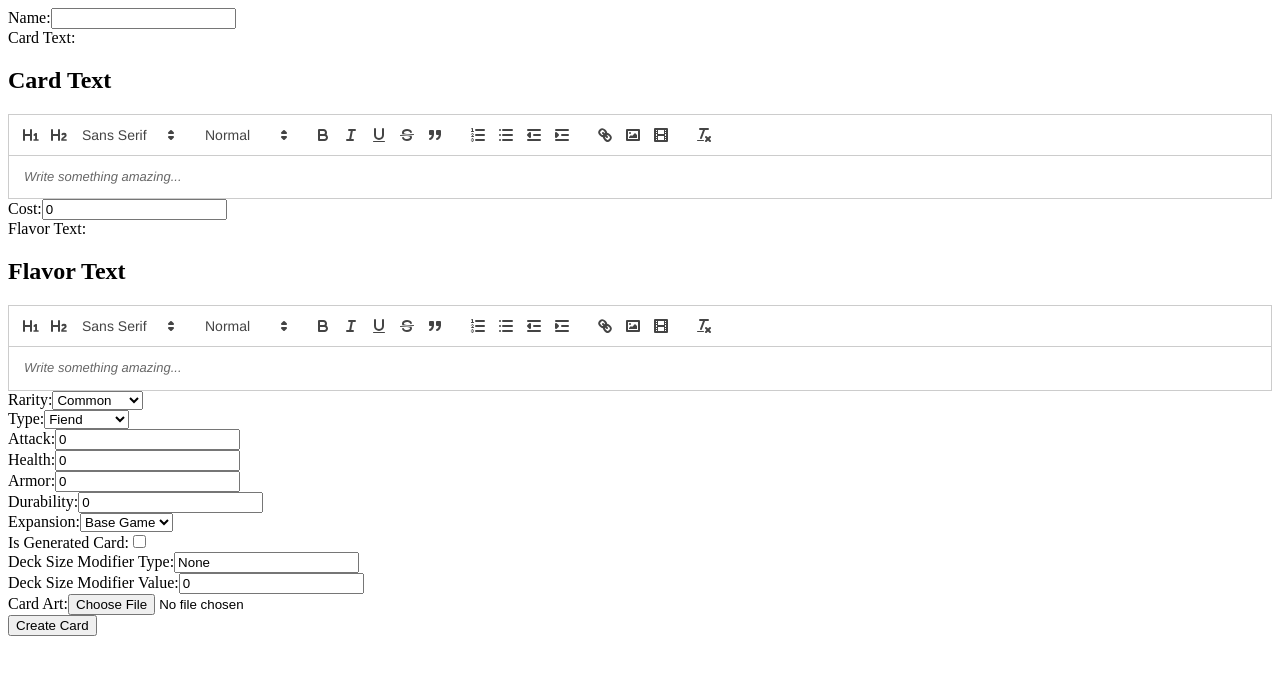
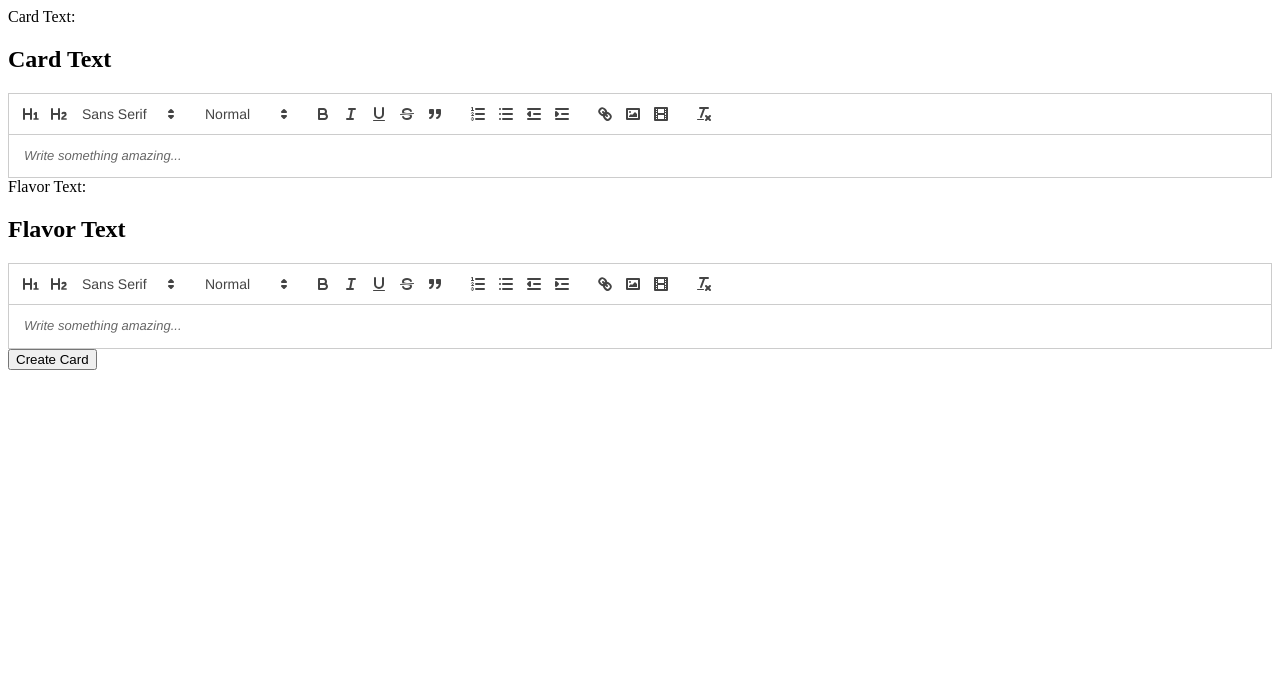
Before and after one commit to MS-Izoku/rathama-manager-ui, a Gatsby site: page /Cards/Creator in a window 1280 px wide. Built offline with nearby package versions, Linux system fonts and the light colour scheme; Gatsby itself is replaced by a stand-in of ours.

Commit message:
adding changes

```diff
--- a/src/components/CardCreatorForm.js
+++ b/src/components/CardCreatorForm.js
@@ -1,11 +1,9 @@
-import React, {useState} from 'react'
+import React, { useState } from 'react';
 import TextEditor from './TextEditor';
 
-const CardCreatorForm = props => {
-
-    // Define state for each attribute in the form
-    const [name, setName] = useState(props.name ? props.name : "");
-    const [cardText, setCardText] = useState(props.cardText ? props.cardText : "");
+const CardCreatorForm = (props) => {
+  const [name, setName] = useState(props.name ? props.name : '');
+  const [cardText, setCardText] = useState(props.cardText ? props.cardText : '');
   const [cost, setCost] = useState(0);
   const [flavorText, setFlavorText] = useState('');
   const [rarity, setRarity] = useState('');
@@ -19,129 +17,52 @@ const CardCreatorForm = props => {
   const [deckSizeModifierType, setDeckSizeModifierType] = useState('None'); // Default value as per your schema
   const [deckSizeModifierValue, setDeckSizeModifierValue] = useState(0);
   const [cardArt, setCardArt] = useState(null); // For handling image upload
-
-    const [expansions, setExpansions] = useState([{id: 0, name: "Base Game"}])
-
+  const [expansions, setExpansions] = useState([{ id: 0, name: 'Base Game' }]);
 
   const getExpansions = async (e) => {
-        expansions = [{id: 0, name: "Base Game"}]
-        setExpansions(expansions)
-    }
+    // Assuming expansions come from an API or other source
+    const newExpansions = [{ id: 0, name: 'Base Game' }];
+    setExpansions(newExpansions);
+  };
 
   const ExpansionDropdown = () => {
-        const optionElement = (expansionData) => <option value={expansionData.id}>{expansionData.name}</option>
+    return (
+      <select onChange={() => {}}>
+        {expansions.map((expansion) => (
+          <option key={expansion.id} value={expansion.id}>
+            {expansion.name}
+          </option>
+        ))}
+      </select>
+    );
+  };
 
-        return <select onChange={()=>{}}>{ expansions.map(expansion => <option value={expansion.id}>{expansion.name}</option>) }</select>
-    }
-
-
-    return <form onSubmit={props.onSubmit}>
-    <div>
-        <label>Name:</label>
-        <input type="text" value={name} onChange={(e) => setName(e.target.value)} />
-    </div>
-
+  return (
+    <form onSubmit={props.onSubmit}>
+      {/* Other form fields */}
       <div>
         <label>Card Text:</label>
-        <TextEditor title="Card Text"></TextEditor>
-    </div>
-
-    <div>
-        <label>Cost:</label>
-        <input type="number" value={cost} onChange={(e) => setCost(Number(e.target.value))} />
+        <TextEditor
+          title="Card Text"
+          onChange={(content) => setCardText(content)} // Update cardText when the content changes
+          content={cardText} // Set the initial content
+        />
       </div>
 
       <div>
         <label>Flavor Text:</label>
-        {/* <textarea value={flavorText} onChange={(e) => setFlavorText(e.target.value)} /> */}
-        <TextEditor title="Flavor Text"></TextEditor>
-    </div>
-
-    <div>
-        <label>Rarity:</label>
-        <select>
-            <option value="Common">Common</option>
-            <option value="Uncommon">Uncommon</option>
-            <option value="Rare">Rare</option>
-            <option value="Epic">Epic</option>
-            <option value="Legendary">Legendary</option>
-            <option value="Artifact">Artifact</option>
-        </select>
-    </div>
-
-    <div>
-        <label>Type:</label>
-        {/* <input type="text" value={type} onChange={(e) => setType(e.target.value)} /> */}
-        <select>
-            <option value="FiendCard">Fiend</option>
-            <option value="SpellCard">Spell</option>
-            <option value="TrapCard">Trap</option>
-            <option value="MonumentCard">Monument</option>
-            <option value="HeroCard">Hero</option>
-            <option value="WeaponCard">Weapon</option>
-        </select>
-    </div>
-
-    <div>
-        <label>Attack:</label>
-        <input type="number" value={attack} onChange={(e) => setAttack(Number(e.target.value))} />
-    </div>
-
-    <div>
-        <label>Health:</label>
-        <input type="number" value={health} onChange={(e) => setHealth(Number(e.target.value))} />
-    </div>
-
-    <div>
-        <label>Armor:</label>
-        <input type="number" value={armor} onChange={(e) => setArmor(Number(e.target.value))} />
-    </div>
-
-    <div>
-        <label>Durability:</label>
-        <input type="number" value={durability} onChange={(e) => setDurability(Number(e.target.value))} />
-    </div>
-
-    <div>
-        <label>Expansion:</label>
-        <ExpansionDropdown/>
-    </div>
-
-    <div>
-        <label>Is Generated Card:</label>
-        <input
-            type="checkbox"
-            checked={isGeneratedCard}
-            onChange={(e) => setIsGeneratedCard(e.target.checked)}
+        <TextEditor
+          title="Flavor Text"
+          onChange={(content) => setFlavorText(content)} // Update flavorText when the content changes
+          content={flavorText} // Set the initial content
         />
       </div>
 
-    <div>
-        <label>Deck Size Modifier Type:</label>
-        <input
-            type="text"
-            value={deckSizeModifierType}
-            onChange={(e) => setDeckSizeModifierType(e.target.value)}
-        />
-    </div>
+      {/* Other form fields */}
 
-    <div>
-        <label>Deck Size Modifier Value:</label>
-        <input
-            type="number"
-            value={deckSizeModifierValue}
-            onChange={(e) => setDeckSizeModifierValue(Number(e.target.value))}
-        />
-    </div>
+      <input type="submit" value="Create Card" />
+    </form>
+  );
+};
 
-    <div>
-        <label>Card Art:</label>
-        <input type="file" onChange={(e) => setCardArt(e.target.files[0])} />
-    </div>
-
-    <input type="submit" value={"Create Card"}/>
-</form>
-
-}
-
-export default CardCreatorForm
+export default CardCreatorForm;
--- a/src/components/TextEditor.js
+++ b/src/components/TextEditor.js
@@ -1,31 +1,25 @@
-import React, {useState} from 'react'
-import ReactQuill from "react-quill";
+import React from 'react';
+import ReactQuill from 'react-quill';
 import 'react-quill/dist/quill.snow.css';
 
 const TextEditor = (props) => {
-
-    // State to handle changes in the text editor content
-    const [content, setContent] = useState(props.content ? props.content : "")
-
-    const title = props.title ? props.title : "Text Editor";
-    const className = props.className ? props.className : "";
-    const titleClass = props.titleClass ? props.titleClass : "";
+  const title = props.title || 'Text Editor';
+  const className = props.className || '';
+  const titleClass = props.titleClass || '';
 
   // Quill modules configuration
   const modules = {
     toolbar: [
-          [{ 'header': '1' }, { 'header': '2' }, { 'font': [] }],
+      [{ header: '1' }, { header: '2' }, { font: [] }],
       [{ size: [] }],
       ['bold', 'italic', 'underline', 'strike', 'blockquote'],
-          [{ 'list': 'ordered' }, { 'list': 'bullet' },
-          { 'indent': '-1' }, { 'indent': '+1' }],
+      [{ list: 'ordered' }, { list: 'bullet' }, { indent: '-1' }, { indent: '+1' }],
       ['link', 'image', 'video'],
-          ['clean']
+      ['clean'],
     ],
     clipboard: {
-          // toggle to add extra line breaks when pasting HTML:
       matchVisual: false,
-        }
+    },
   };
 
   return (
@@ -36,14 +30,28 @@ const TextEditor = (props) => {
 
       <ReactQuill
         className="h-[10rem]"
-            theme='snow'
-            formats={['header', 'font', 'size', 'bold', 'italic', 'underline', 'strike', 'blockquote', 'list', 'bullet', 'indent', 'link', 'image', 'video']}
+        theme="snow"
+        formats={[
+          'header',
+          'font',
+          'size',
+          'bold',
+          'italic',
+          'underline',
+          'strike',
+          'blockquote',
+          'list',
+          'bullet',
+          'indent',
+          'link',
+          'image',
+          'video',
+        ]}
         placeholder="Write something amazing..."
         modules={modules}
-            onChange={setContent} // Handle text editor content changes
-            value={content} // Set the value of the text editor in content
+        onChange={props.onChange} // Handle text editor content changes
+        value={props.content} // Set the value of the text editor
       />
-
     </div>
   );
 };
```
Lines whose indentation alone changed are shown as unchanged.
